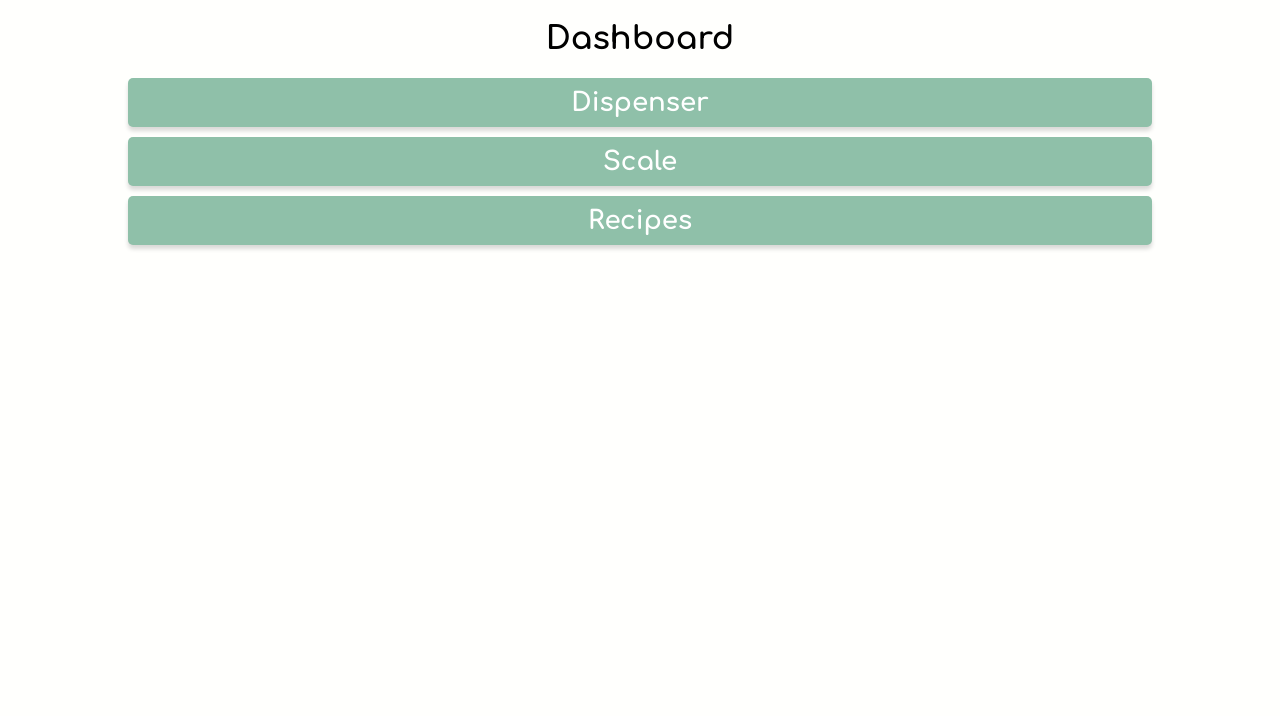
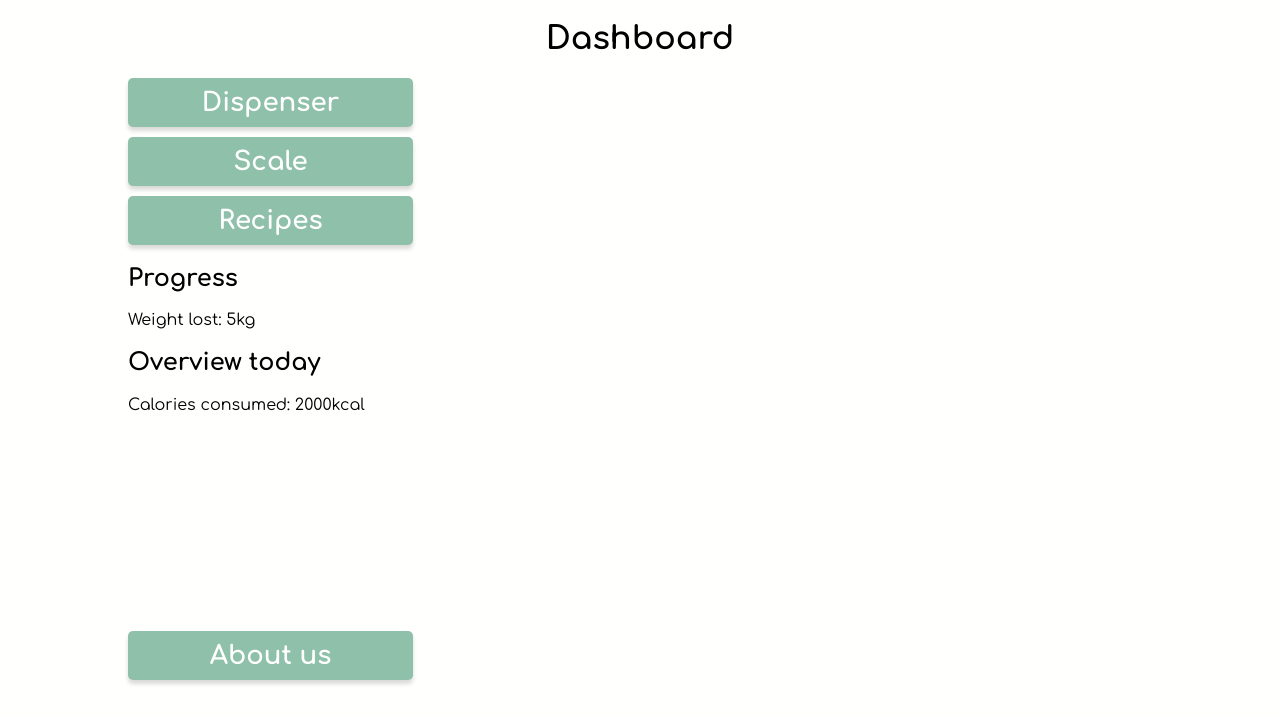
Before and after one commit to MotivKickstart/main, a PHP site: page / in a window 1280 px wide. Shown: the part 84-800 px from the top of the page. Run offline with PHP 8.4, Linux system fonts and the light colour scheme; data that the repository does not hold is empty.

Commit message:
Created dashboard

```diff
--- a/web/www/html/css/button.css
+++ b/web/www/html/css/button.css
@@ -11,6 +11,7 @@
     cursor: pointer;
     box-shadow: 0px 4px 4px 0px rgba(0, 0, 0, 0.15);
     width: 100%;
+    max-width: 285px;
 }
 
 .button--primary {
--- /dev/null
+++ b/web/www/html/css/dashboard.css
@@ -0,0 +1,4 @@
+.dashboard .button:last-child {
+    position: absolute;
+    bottom: 36px;
+}
--- a/web/www/html/css/main.css
+++ b/web/www/html/css/main.css
@@ -6,3 +6,4 @@
 @import url(form.css);
 @import url(button.css);
 @import url(card.css);
+@import url(dashboard.css);
--- a/web/www/html/css/style.css
+++ b/web/www/html/css/style.css
@@ -9,6 +9,10 @@ body {
   margin: 0;
   font-family: comfortaa, sans-serif;
   background-color: #FFFFFD;
+}
+
+p {
+  font-size: 16px;
 }
 
 .form,
--- a/web/www/html/index.php
+++ b/web/www/html/index.php
@@ -40,11 +40,19 @@
         </ul>
     </div>
 
-    <div class="container">
+    <div class="container dashboard">
         <h1 class="title title-l title-center">Dashboard</h1>
         <a class="button button--primary" href="Dispenser.php">Dispenser</a>
         <a class="button button--primary" href="">Scale</a>
-        <a class="button button--primary" href="recepies.php">Recipes</a>
+        <a class="button button--primary" href="recipes.php">Recipes</a>
+
+        <h2 class="title title-m">Progress</h2>
+        <p>Weight lost: 5kg</p>
+
+        <h2 class="title title-m">Overview today</h2>
+        <p>Calories consumed: 2000kcal</p>
+
+        <a class="button button--primary" href="About.php">About us</a>
     </div>
     <script src="main.js"></script>
     <script src="nav.js"></script>
```
